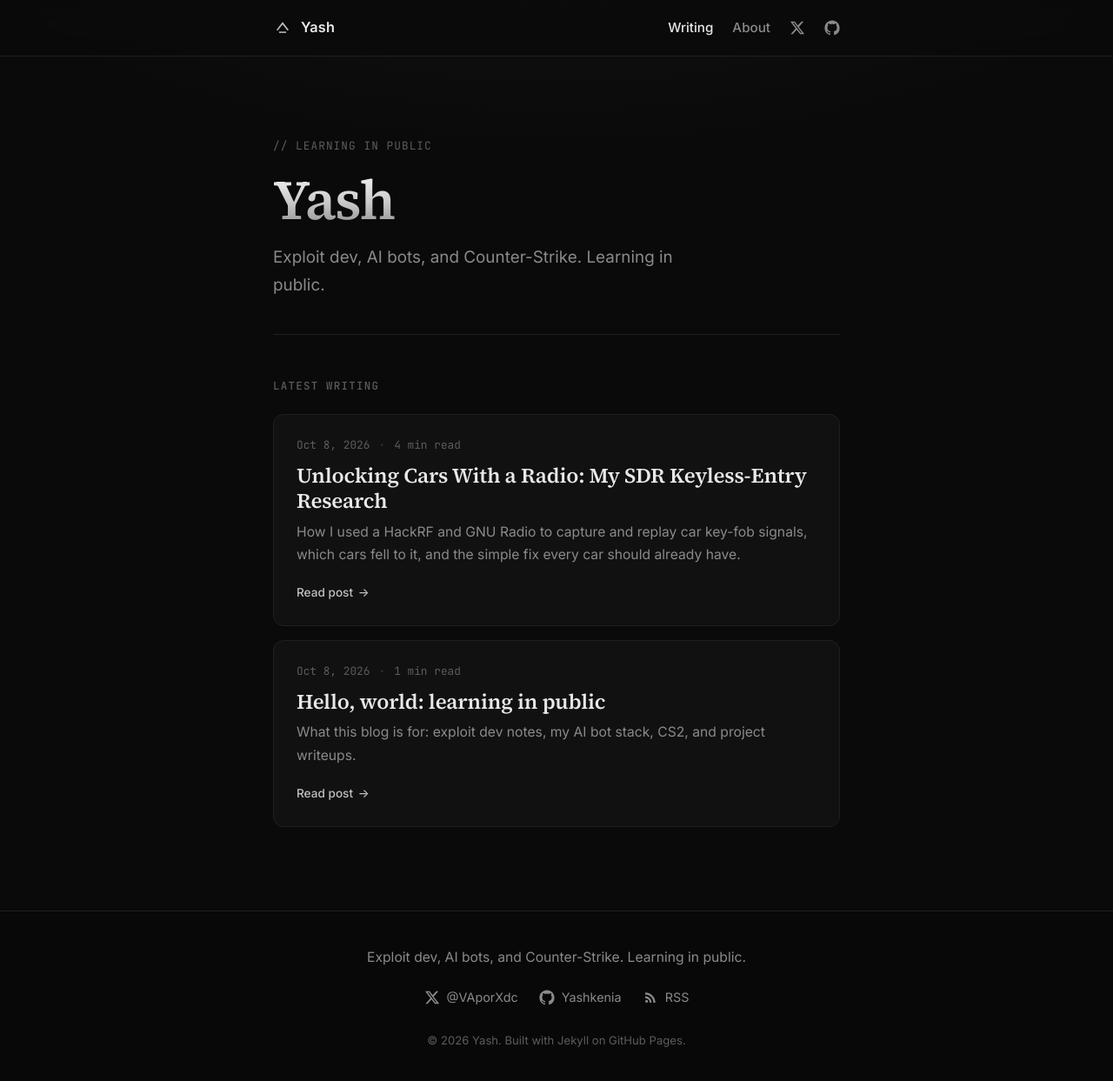
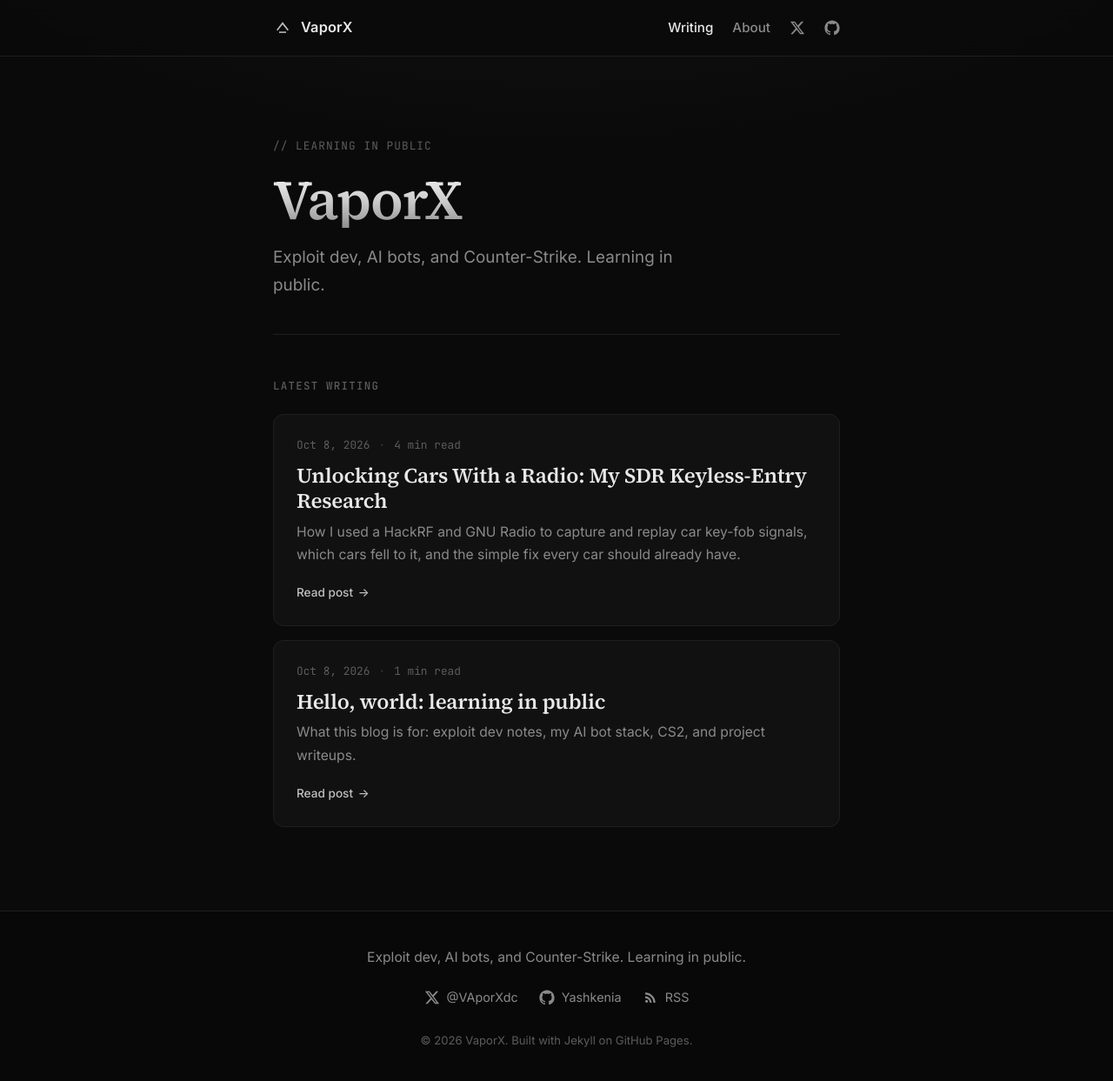
Before and after one commit to Yashkenia/Yashkenia.github.io, a Jekyll site: the page built from index.html, in a window 1280 px wide and 1247 px high. Shown: the top 1243 px of the window at 87% size. Built offline with Jekyll 4.4.1, drawn with Linux system fonts in a browser that asks for light colours.

Commit message:
Rebrand site title, author, and social name to VaporX

```diff
--- a/_config.yml
+++ b/_config.yml
@@ -1,9 +1,9 @@
 # Site settings
-title: "Yash | VAporX"
-brand: "Yash"
+title: "VaporX"
+brand: "VaporX"
 description: "Exploit dev, AI bots, and Counter-Strike. Learning in public."
-author: Yash
-url: "https://yashkenia.github.io"
+author: VaporX
+url: "https://vaporx.dev"
 baseurl: ""
 lang: en
 timezone: Asia/Kolkata
@@ -14,7 +14,7 @@ github_username: Yashkenia
 twitter:
   username: VAporXdc
 social:
-  name: Yash
+  name: VaporX
   links:
     - https://x.com/VAporXdc
     - https://github.com/Yashkenia
```
